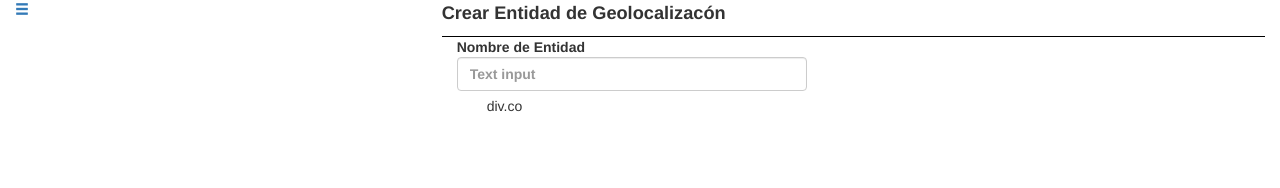
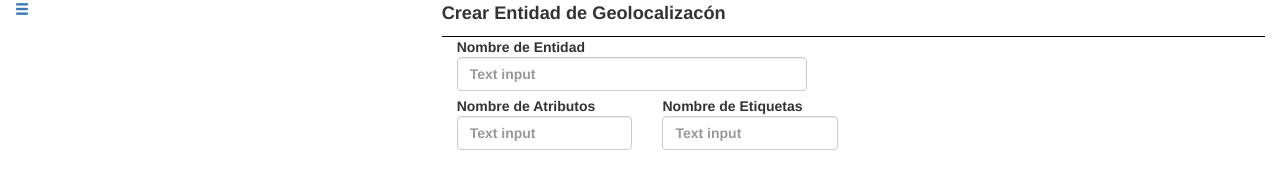
Before and after one commit to cilenedv/vivaGyM, a plain HTML site: page index.html in a window 1280 px wide. Drawn offline with nearby package versions, Linux system fonts and the light colour scheme.

Commit message:
creando inputs

```diff
--- a/index.html
+++ b/index.html
@@ -154,21 +154,26 @@
 						 	Nombre de Entidad
 							<input type="text" class="form-control col-lg-6" placeholder="Text input">
 						</label>
-						<div class="col-lg-12">
-							<div class="col-lg-6">
-								div.co
-							</div>
-							<div class="col-lg-6">
-
-							</div>
+					<div>
+					<div class="row">
+						<div class="col-lg-6">
+							<label>
+						 	Nombre de Atributos
+							<input type="text" class="form-control col-lg-12" placeholder="Text input">
+							</label>
 						</div>
- 					</div>
-
+						<div class="col-lg-6">
+							<label>
+						 	Nombre de Etiquetas
+							<input type="text" class="form-control col-lg-12" placeholder="Text input">
+							</label>
+						</div>
+					</div>
 				</div>
 			</div>
 		</div>
 	</div>
-	<script type="text/javascript" src="https://code.jquery.com/jquery-2.1.1.min.js"></script>
+	<script type="text/javascript" src="https://code.jquery.com/jquery-3.1.1.min.js"></script>
 	<script src="js/bootstrap.js" type="text/javascript" charset="utf-8" async defer></script>
 	<script src="js/bootstrap.min.js" type="text/javascript" charset="utf-8" async defer></script>
 	<script src="js/app.js" type="text/javascript" charset="utf-8" async defer></script>
```
